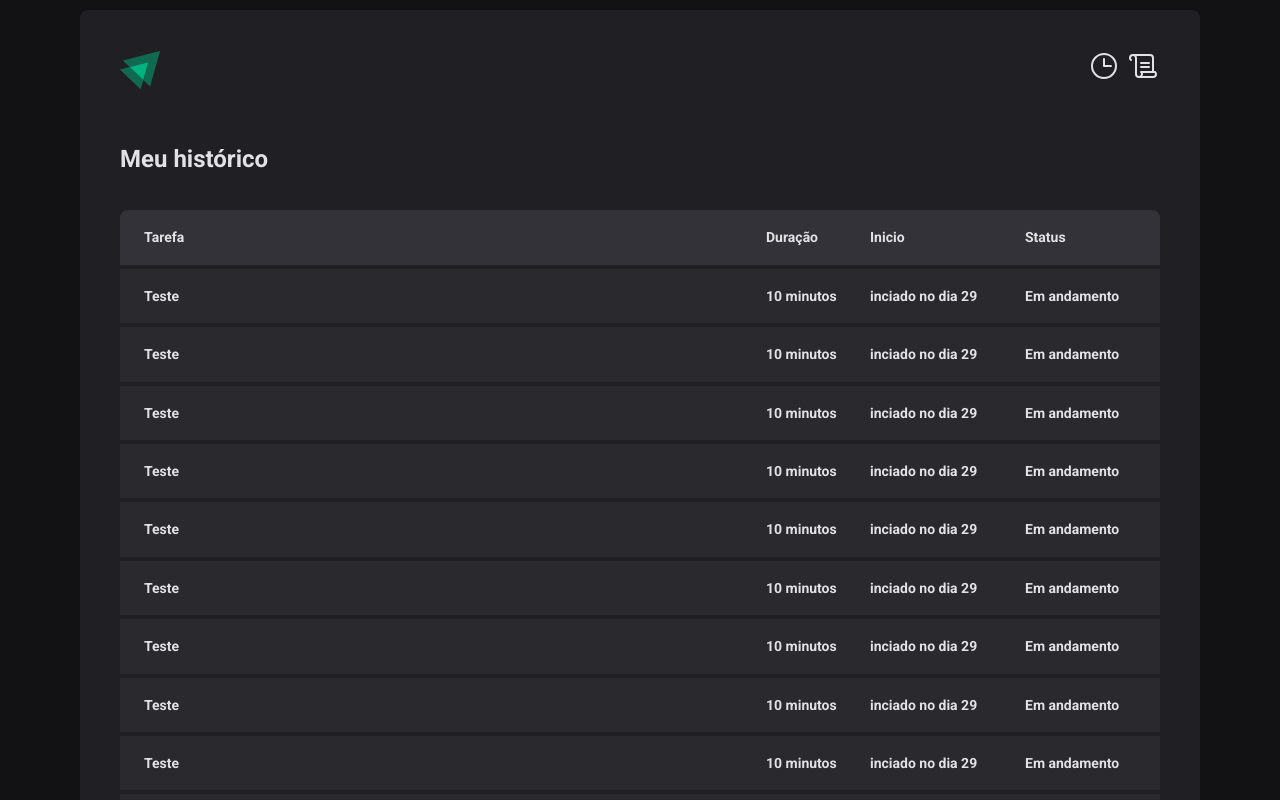
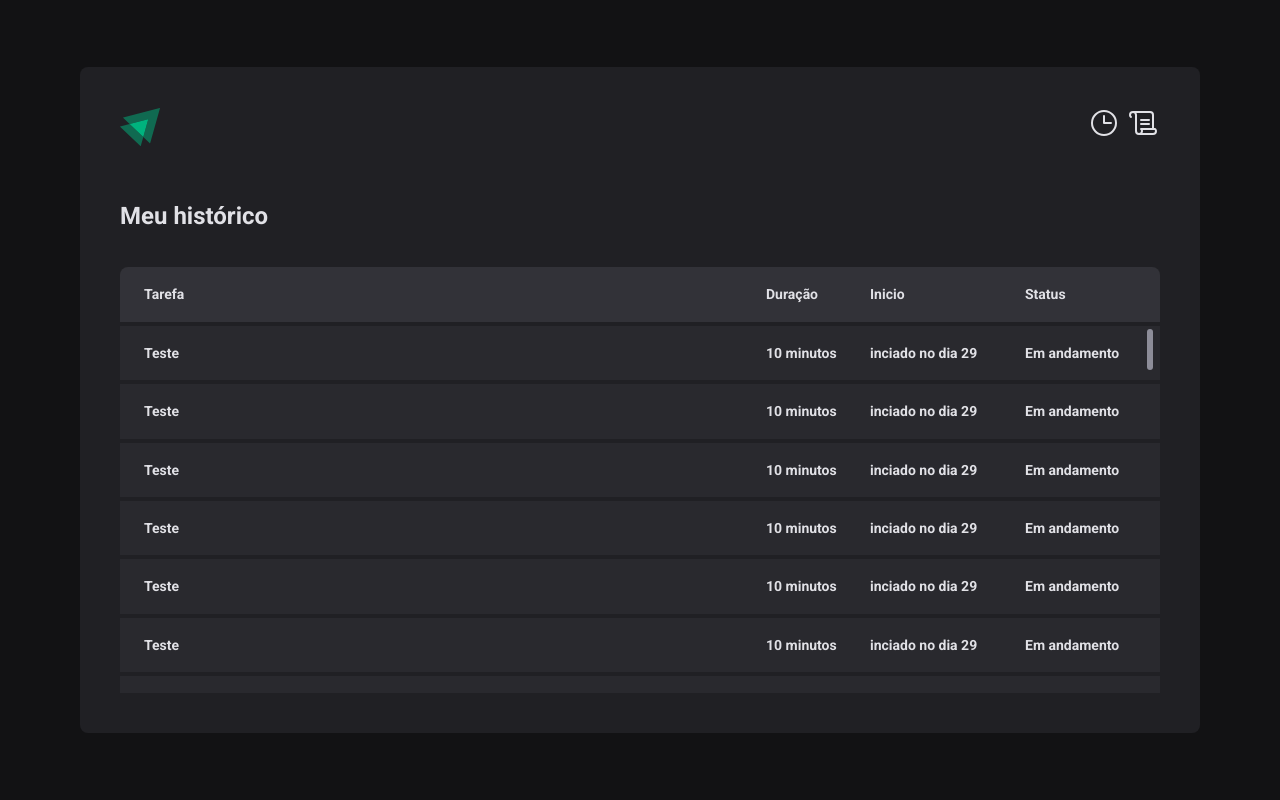
Before and after one commit to devgustavosantos/ignite-timer, a React (Vite) app: page /history in a window 1280 px wide. Shown: the top 800 px of the page. Built offline with nearby package versions, Linux system fonts and the light colour scheme.

Commit message:
fix: customSimpleBar styles
Therefore, the spacing and sizes will follow the proposed layout.

```diff
--- a/src/components/CustomSimpleBar/styles.ts
+++ b/src/components/CustomSimpleBar/styles.ts
@@ -4,11 +4,19 @@ import { styled } from 'styled-components';
 import { BREAKPOINTS } from '../../styles/breakpoints';
 
 const Container = styled.div`
-  flex-grow: 1;
   position: relative;
+  width: 100%;
+  height: 100%;
+  overflow: hidden;
 `;
 
 const Wrapper = styled(SimpleBar)`
+  position: absolute;
+  top: 0;
+  left: 0;
+  width: 100%;
+  height: 100%;
+
   .simplebar-scrollbar::before {
     background-color: ${({ theme }) => theme.GRAY_800};
     opacity: 100%;
@@ -16,7 +24,7 @@ const Wrapper = styled(SimpleBar)`
 
   .simplebar-vertical {
     height: calc(100% - 60rem);
-    transform: translateY(60rem);
+    transform: translate(-4rem, 60rem);
 
     .simplebar-scrollbar::before {
       width: 6rem;
--- a/src/layout/DefaultLayout/styles.ts
+++ b/src/layout/DefaultLayout/styles.ts
@@ -3,11 +3,11 @@ import { styled } from 'styled-components';
 import { BREAKPOINTS } from '../../styles/breakpoints';
 
 const Container = styled.div`
-  align-items: center;
+  align-items: stretch;
   display: flex;
   flex-grow: 1;
   justify-content: center;
-  padding: 10rem;
+  padding: clamp(12rem, 15vw - 125rem, 80rem);
 
   @media only screen and (max-width: ${BREAKPOINTS.SMALL}) {
     justify-content: center;
@@ -24,6 +24,8 @@ const Wrapper = styled.div`
   max-width: 1120rem;
   padding: 40rem;
   width: 100%;
+  display: flex;
+  flex-direction: column;
 
   @media only screen and (max-width: ${BREAKPOINTS.MEDIUM}) {
     padding: 20rem;
@@ -32,8 +34,6 @@ const Wrapper = styled.div`
   @media only screen and (max-width: ${BREAKPOINTS.SMALL}) {
     border-radius: 0;
     align-self: stretch;
-    display: flex;
-    flex-direction: column;
   }
 `;
 
--- a/src/pages/History/index.tsx
+++ b/src/pages/History/index.tsx
@@ -10,7 +10,7 @@ export function History() {
   });
 
   return (
-    <>
+    <S.Container>
       <S.Title>Meu histórico</S.Title>
 
       <CustomSimpleBar>
@@ -37,6 +37,6 @@ export function History() {
           </tbody>
         </table>
       </CustomSimpleBar>
-    </>
+    </S.Container>
   );
 }
--- a/src/pages/History/styles.ts
+++ b/src/pages/History/styles.ts
@@ -1,4 +1,10 @@
 import styled, { css } from 'styled-components';
+
+const Container = styled.div`
+  display: flex;
+  flex-direction: column;
+  flex-grow: 1;
+`;
 
 const Title = styled.h1`
   font-size: 24rem;
@@ -58,4 +64,13 @@ const TDataOfBody = styled.td`
   ${TextStyles}
 `;
 
-export { TDataOfBody, TDataOfHead, THead, TRow, TRowOfBody, TRowOfHead, Title };
+export {
+  Container,
+  TDataOfBody,
+  TDataOfHead,
+  THead,
+  TRow,
+  TRowOfBody,
+  TRowOfHead,
+  Title,
+};
```
Also changed, not shown: .stylelintrc.json.
